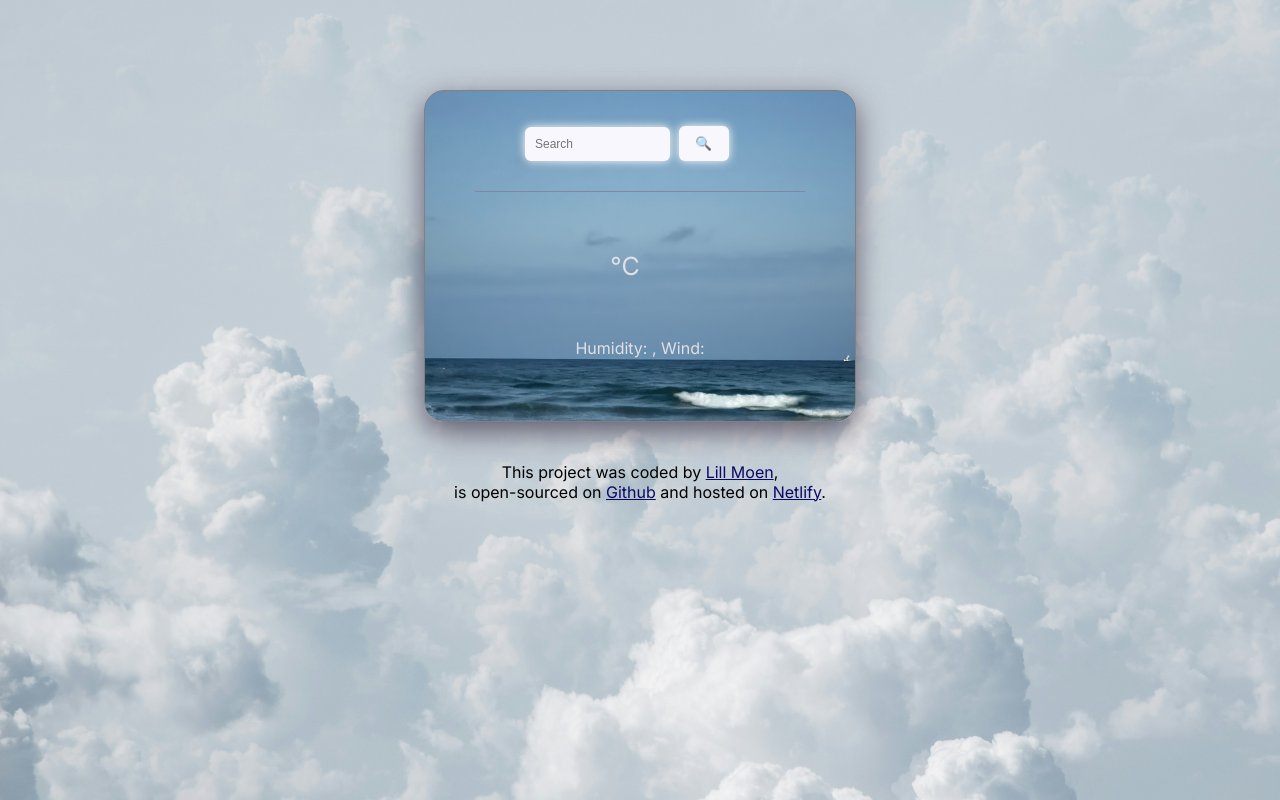
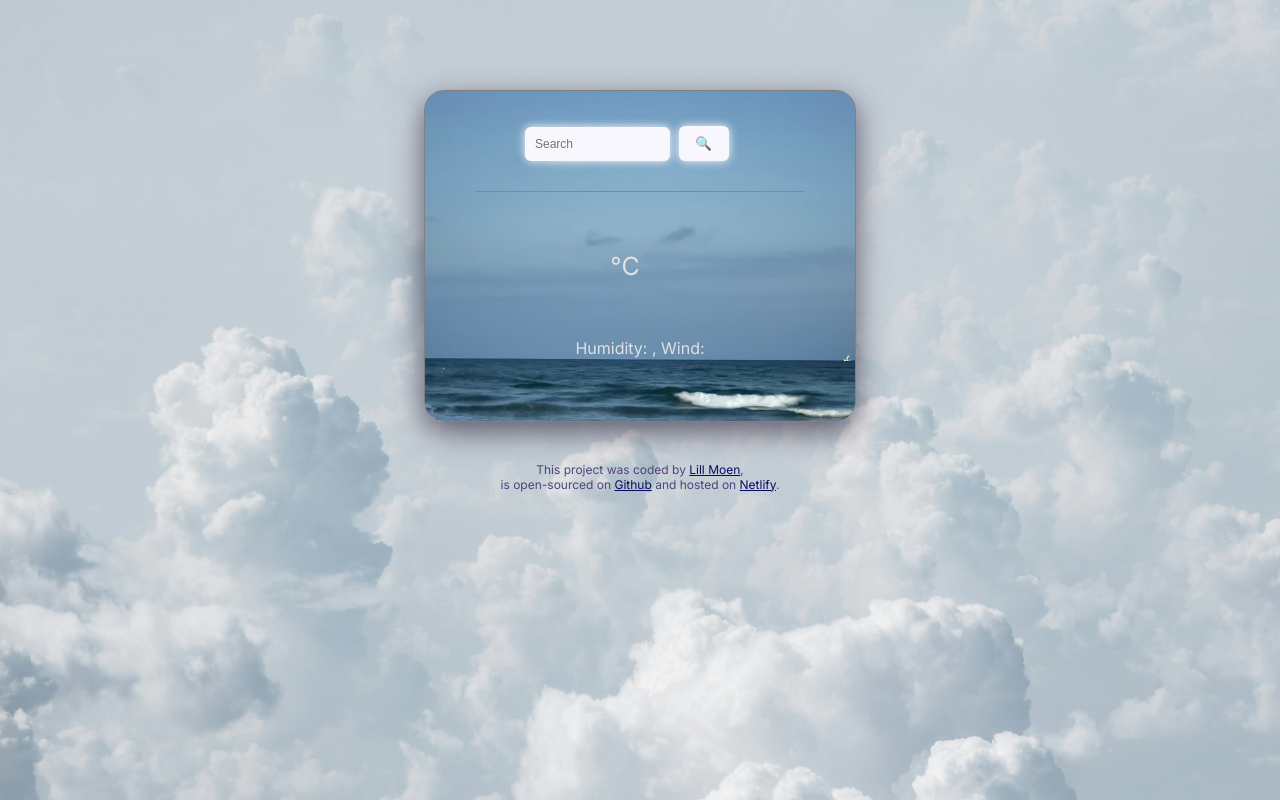
Before and after one commit to lilumoen/vanilla-weather, a plain HTML site: page index.html in a window 1280 px wide. Drawn offline with nearby package versions, Linux system fonts and the light colour scheme; no server answers.

Commit message:
Update style.css

```diff
--- a/src/style.css
+++ b/src/style.css
@@ -146,4 +146,6 @@ a {
 footer {
   padding: 0;
   text-align: center;
-  font-s
+  font-size: 12px;
+  color: #51437c;
+}
```
